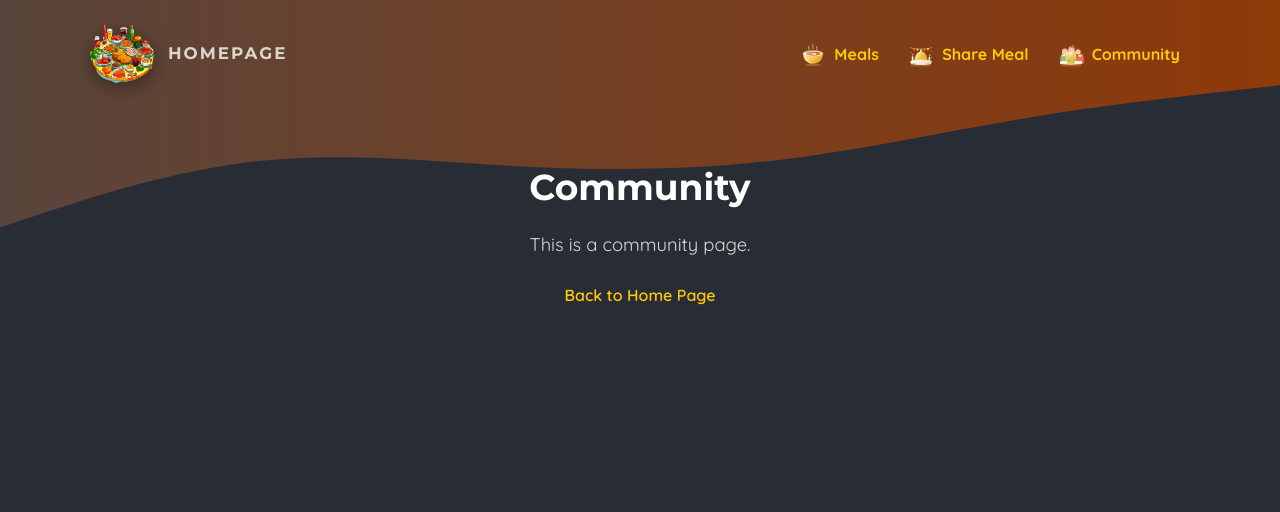
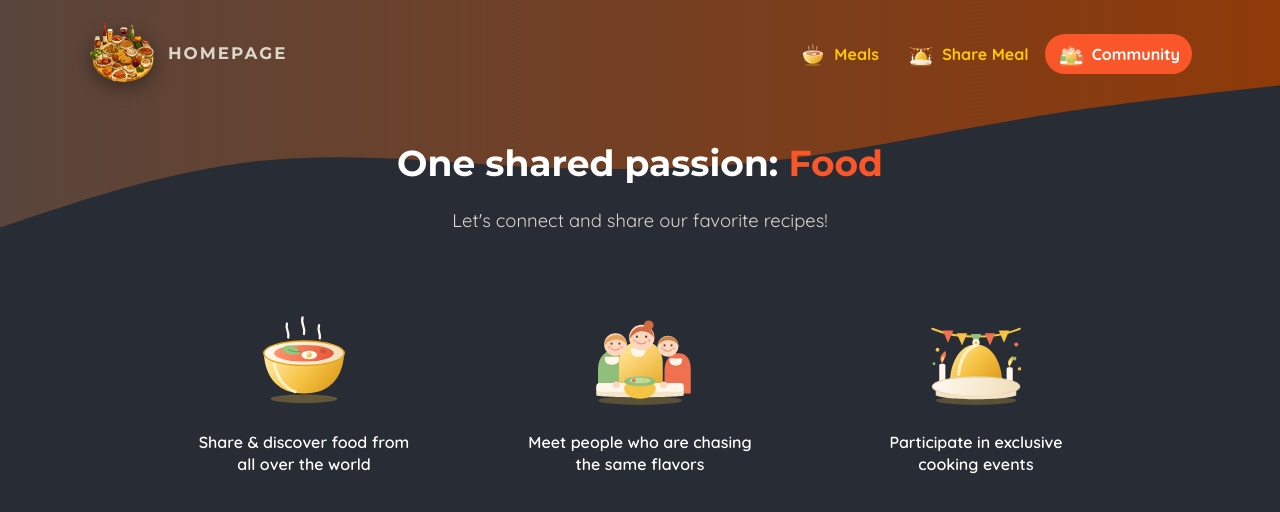
Before and after one commit to DmitriyMalayev/next-recipes-app, a Next.js app: page /community in a window 1280 px wide. Shown: the top 512 px of the page. Built offline with nearby package versions, Linux system fonts and the light colour scheme.

Commit message:
Refactor community and meals pages with enhanced layout and styling; integrate icons for perks, update navigation links, and improve typography for better readability.

```diff
--- a/app/community/page.tsx
+++ b/app/community/page.tsx
@@ -1,12 +1,52 @@
-import Link from "next/link";
+import Image from "next/image";
+
+import mealIcon from "@/assets/icons/meal.svg";
+import communityIcon from "@/assets/icons/community.svg";
+import eventsIcon from "@/assets/icons/events.svg";
+
+const perks = [
+  {
+    icon: mealIcon,
+    alt: "A delicious meal",
+    text: "Share & discover food from all over the world",
+  },
+  {
+    icon: communityIcon,
+    alt: "A crowd of people, cooking",
+    text: "Meet people who are chasing the same flavors",
+  },
+  {
+    icon: eventsIcon,
+    alt: "A crowd of people at a cooking event",
+    text: "Participate in exclusive cooking events",
+  },
+];
 
 export default function CommunityPage() {
   return (
-    <main>
-      <h1>Community</h1>
-      <p>This is a community page.</p>
-
-      <Link href="/">Back to Home Page</Link>
+    <main className="mx-auto my-0 w-full max-w-5xl px-6 text-center">
+      <header className="mx-auto max-w-2xl pt-10 pb-16 text-center">
+        <h1 className="mb-4 font-display text-4xl leading-normal font-bold text-white">
+          One shared passion: <span className="text-[#f9572a]">Food</span>
+        </h1>
+        <p className="mb-0 text-[1.15rem] leading-[1.6] text-[#ddd6cb]">
+          Let&apos;s connect and share our favorite recipes!
+        </p>
+      </header>
+      <ul className="m-0 grid list-none grid-cols-1 gap-12 p-0 sm:grid-cols-3 sm:gap-8">
+        {perks.map((perk) => (
+          <li key={perk.alt} className="flex flex-col items-center text-center">
+            <Image
+              src={perk.icon}
+              alt={perk.alt}
+              className="mb-5 h-28 w-28 object-contain"
+            />
+            <p className="mb-0 max-w-56 text-base leading-snug font-semibold text-white">
+              {perk.text}
+            </p>
+          </li>
+        ))}
+      </ul>
     </main>
   );
 }
--- a/app/globals.css
+++ b/app/globals.css
@@ -1,191 +1,12 @@
 @import "tailwindcss";
 
-* {
-  box-sizing: border-box;
-}
-
-html {
-  font-family: "Quicksand", sans-serif;
+@theme {
+  --font-sans: "Quicksand", sans-serif;
+  --font-display: "Montserrat", sans-serif;
 }
 
 body {
-  margin: 0;
   background: radial-gradient(#282c34, #282c34);
   color: #ddd8d8;
+  margin: 0;
 }
-
-main {
-  max-width: 40rem;
-  margin: 4rem auto;
-  padding: 0 1.5rem;
-  text-align: center;
-}
-
-h1 {
-  margin: 0 0 1rem;
-  font-family: "Montserrat", sans-serif;
-  font-size: 2.25rem;
-  font-weight: 700;
-  color: #fff;
-}
-
-p {
-  margin: 0 0 1.5rem;
-  font-size: 1.15rem;
-  line-height: 1.6;
-}
-
-main a {
-  display: block;
-  width: fit-content;
-  margin: 0.75rem auto;
-  color: #ffc905;
-  font-weight: 600;
-  text-decoration: none;
-}
-
-main a:hover,
-main a:focus-visible {
-  color: #f9572a;
-}
-
-body > header {
-  display: flex;
-  align-items: center;
-  justify-content: space-between;
-  gap: 1rem 2rem;
-  flex-wrap: wrap;
-  padding: 1.25rem 1.5rem 0.5rem;
-}
-
-header .brand {
-  display: flex;
-  align-items: center;
-  gap: 0.75rem;
-  color: #ddd6cb;
-  font-family: "Montserrat", sans-serif;
-  font-size: 1.05rem;
-  font-weight: 700;
-  letter-spacing: 0.12em;
-  text-decoration: none;
-  text-transform: uppercase;
-}
-
-header .brand img {
-  width: 4.25rem;
-  height: 4.25rem;
-  object-fit: contain;
-  filter: drop-shadow(0 0.35rem 0.6rem rgba(0, 0, 0, 0.4));
-}
-
-header .brand:hover,
-header .brand:focus-visible {
-  color: #ffc905;
-}
-
-header nav {
-  margin-left: auto;
-}
-
-header nav ul {
-  display: flex;
-  flex-wrap: wrap;
-  align-items: center;
-  justify-content: flex-end;
-  gap: 0.25rem;
-  margin: 0;
-  padding: 0;
-  list-style: none;
-}
-
-header nav a {
-  display: inline-flex;
-  align-items: center;
-  gap: 0.45rem;
-  padding: 0.4rem 0.75rem;
-  border-radius: 999px;
-  color: #ffc905;
-  font-weight: 700;
-  text-decoration: none;
-  white-space: nowrap;
-}
-
-header nav a img {
-  width: 1.75rem;
-  height: 1.75rem;
-  object-fit: contain;
-}
-
-header nav a:hover,
-header nav a:focus-visible {
-  color: #fff;
-  background: #f9572a;
-}
-
-.header-background {
-  position: absolute;
-  width: 100%;
-  height: 320px;
-  top: 0;
-  left: 0;
-  z-index: -1;
-}
-
-.header-background svg {
-  display: block;
-  width: 100%;
-  height: auto;
-}
-
-@media (max-width: 720px) {
-  body > header {
-    flex-direction: column;
-    align-items: center;
-    padding-inline: 1rem;
-  }
-
-  header nav {
-    margin-left: 0;
-    width: 100%;
-  }
-
-  header nav ul {
-    justify-content: center;
-  }
-
-  header nav a {
-    gap: 0.35rem;
-    padding: 0.35rem 0.5rem;
-    font-size: 0.95rem;
-  }
-
-  header nav a img {
-    width: 1.5rem;
-    height: 1.5rem;
-  }
-}
-
-.not-found {
-  margin-top: 5rem;
-  text-align: center;
-}
-
-.not-found h1 {
-  font-size: 5rem;
-  margin: 0px;
-  font-weight: 900;
-  color: #262626;
-  text-transform: uppercase;
-  background: linear-gradient(90deg, #f9572a, #ffc905);
-  -webkit-background-clip: text;
-  -webkit-text-fill-color: transparent;
-  background-size: cover;
-  background-position: center;
-  font-family: "Montserrat", sans-serif;
-}
-
-.not-found p {
-  font-size: 1.5rem;
-  font-weight: 500;
-  color: #ddd8d8;
-}
--- a/app/meals/[slug]/page.tsx
+++ b/app/meals/[slug]/page.tsx
@@ -8,11 +8,23 @@ export default async function MealPage({
   const { slug } = await params;
   console.log("slug", slug);
   return (
-    <main>
-      <h1>Meal: {slug} </h1>
-      <p>This is a meal page.</p>
-      <Link href="/meals">Back to Meals</Link>
-      <Link href="/">Back to Home Page</Link>
+    <main className="mx-auto my-16 max-w-160 px-6 text-center">
+      <h1 className="mb-4 font-display text-4xl leading-normal font-bold text-white">
+        Meal: {slug}{" "}
+      </h1>
+      <p className="mb-6 text-[1.15rem] leading-[1.6]">This is a meal page.</p>
+      <Link
+        href="/meals"
+        className="mx-auto my-3 block w-fit font-semibold text-[#ffc905] no-underline hover:text-[#f9572a] focus-visible:text-[#f9572a]"
+      >
+        Back to Meals
+      </Link>
+      <Link
+        href="/"
+        className="mx-auto my-3 block w-fit font-semibold text-[#ffc905] no-underline hover:text-[#f9572a] focus-visible:text-[#f9572a]"
+      >
+        Back to Home Page
+      </Link>
     </main>
   );
 }
--- a/app/meals/page.tsx
+++ b/app/meals/page.tsx
@@ -2,12 +2,29 @@ import Link from "next/link";
 
 export default function MealsPage() {
   return (
-    <main>
-      <h1>Meals</h1>
-      <p>This is a meals page.</p>
-      <Link href="/meals/share">Share a Meal</Link>
-      <Link href="/">Back to Home Page</Link>
-      <Link href="/community">Community</Link>
+    <main className="mx-auto my-16 max-w-160 px-6 text-center">
+      <h1 className="mb-4 font-display text-4xl leading-normal font-bold text-white">
+        Meals
+      </h1>
+      <p className="mb-6 text-[1.15rem] leading-[1.6]">This is a meals page.</p>
+      <Link
+        href="/meals/share"
+        className="mx-auto my-3 block w-fit font-semibold text-[#ffc905] no-underline hover:text-[#f9572a] focus-visible:text-[#f9572a]"
+      >
+        Share a Meal
+      </Link>
+      <Link
+        href="/"
+        className="mx-auto my-3 block w-fit font-semibold text-[#ffc905] no-underline hover:text-[#f9572a] focus-visible:text-[#f9572a]"
+      >
+        Back to Home Page
+      </Link>
+      <Link
+        href="/community"
+        className="mx-auto my-3 block w-fit font-semibold text-[#ffc905] no-underline hover:text-[#f9572a] focus-visible:text-[#f9572a]"
+      >
+        Community
+      </Link>
     </main>
   );
 }
--- a/app/meals/share/page.tsx
+++ b/app/meals/share/page.tsx
@@ -2,11 +2,25 @@ import Link from "next/link";
 
 export default function ShareMealPage() {
   return (
-    <main>
-      <h1>Share Meal</h1>
-      <p>This is a share meal page.</p>
-      <Link href="/meals">Back to Meals</Link>
-      <Link href="/">Back to Home Page</Link>
+    <main className="mx-auto my-16 max-w-160 px-6 text-center">
+      <h1 className="mb-4 font-display text-4xl leading-normal font-bold text-white">
+        Share Meal
+      </h1>
+      <p className="mb-6 text-[1.15rem] leading-[1.6]">
+        This is a share meal page.
+      </p>
+      <Link
+        href="/meals"
+        className="mx-auto my-3 block w-fit font-semibold text-[#ffc905] no-underline hover:text-[#f9572a] focus-visible:text-[#f9572a]"
+      >
+        Back to Meals
+      </Link>
+      <Link
+        href="/"
+        className="mx-auto my-3 block w-fit font-semibold text-[#ffc905] no-underline hover:text-[#f9572a] focus-visible:text-[#f9572a]"
+      >
+        Back to Home Page
+      </Link>
     </main>
   );
 }
--- a/components/header.tsx
+++ b/components/header.tsx
@@ -1,14 +1,32 @@
+"use client";
 import Image from "next/image";
 import Link from "next/link";
 import logoImage from "@/assets/logo.png";
 import mealsImage from "@/assets/icons/meal.svg";
 import shareImage from "@/assets/icons/events.svg";
 import communityImage from "@/assets/icons/community.svg";
+import { usePathname } from "next/navigation";
+
+const navLinkClassName =
+  "inline-flex items-center gap-[0.45rem] rounded-full px-3 py-[0.4rem] font-bold whitespace-nowrap text-[#ffc905] no-underline hover:bg-[#f9572a] hover:text-white focus-visible:bg-[#f9572a] focus-visible:text-white aria-[current=page]:bg-[#f9572a] aria-[current=page]:text-white max-[720px]:gap-[0.35rem] max-[720px]:px-2 max-[720px]:py-[0.35rem] max-[720px]:text-[0.95rem]";
+
+const navIconClassName =
+  "h-7 w-7 object-contain max-[720px]:h-6 max-[720px]:w-6";
+
 export default function Header() {
+  const pathname = usePathname();
+  const isMeals = pathname === "/meals";
+  const isShare = pathname === "/meals/share";
+  const isCommunity = pathname === "/community";
+
   return (
     <>
-      <div className="header-background">
-        <svg xmlns="http://www.w3.org/2000/svg" viewBox="0 0 1440 320">
+      <div className="absolute top-0 left-0 z-[-1] h-[320px] w-full">
+        <svg
+          xmlns="http://www.w3.org/2000/svg"
+          viewBox="0 0 1440 320"
+          className="block h-auto w-full"
+        >
           <defs>
             <linearGradient id="gradient" x1="0%" y1="0%" x2="100%" y2="0%">
               <stop
@@ -27,34 +45,68 @@ export default function Header() {
           ></path>
         </svg>
       </div>
-      <header className="mx-auto w-full max-w-6xl">
-        <Link className="brand" href="/">
+      <header className="mx-auto flex w-full max-w-6xl flex-wrap items-center justify-between gap-x-8 gap-y-4 px-6 pt-5 pb-2 max-[720px]:flex-col max-[720px]:items-center max-[720px]:px-4">
+        <Link
+          className="flex items-center gap-3 font-display text-[1.05rem] font-bold tracking-[0.12em] text-[#ddd6cb] uppercase no-underline hover:text-[#ffc905] focus-visible:text-[#ffc905]"
+          href="/"
+        >
           <Image
             src={logoImage}
             alt="Logo"
             width={68}
             height={68}
             loading="eager"
+            className="h-[4.25rem] w-[4.25rem] object-contain drop-shadow-[0_0.35rem_0.6rem_rgba(0,0,0,0.4)]"
           />
           Homepage
         </Link>
-        <nav>
-          <ul>
+        <nav className="ml-auto max-[720px]:ml-0 max-[720px]:w-full">
+          <ul className="m-0 flex list-none flex-wrap items-center justify-end gap-1 p-0 max-[720px]:justify-center">
             <li>
-              <Link href="/meals">
-                <Image src={mealsImage.src} alt="" width={28} height={28} />
+              <Link
+                href="/meals"
+                aria-current={isMeals ? "page" : undefined}
+                className={navLinkClassName}
+              >
+                <Image
+                  src={mealsImage.src}
+                  alt=""
+                  width={28}
+                  height={28}
+                  className={navIconClassName}
+                />
                 Meals
               </Link>
             </li>
             <li>
-              <Link href="/meals/share">
-                <Image src={shareImage.src} alt="" width={28} height={28} />
+              <Link
+                href="/meals/share"
+                aria-current={isShare ? "page" : undefined}
+                className={navLinkClassName}
+              >
+                <Image
+                  src={shareImage.src}
+                  alt=""
+                  width={28}
+                  height={28}
+                  className={navIconClassName}
+                />
                 Share Meal
               </Link>
             </li>
             <li>
-              <Link href="/community">
-                <Image src={communityImage.src} alt="" width={28} height={28} />
+              <Link
+                href="/community"
+                aria-current={isCommunity ? "page" : undefined}
+                className={navLinkClassName}
+              >
+                <Image
+                  src={communityImage.src}
+                  alt=""
+                  width={28}
+                  height={28}
+                  className={navIconClassName}
+                />
                 Community
               </Link>
             </li>
--- a/components/image-slideshow.tsx
+++ b/components/image-slideshow.tsx
@@ -42,6 +42,7 @@ export default function ImageSlideshow() {
   }, [isPaused, currentImageIndex]);
 
   function showPrevious() {
+    console.log("showPrevious");
     setCurrentImageIndex((prevIndex) =>
       prevIndex === 0 ? images.length - 1 : prevIndex - 1,
     );
```
Also changed, not shown: app/page.tsx (+12 -11 lines), app/icon.png, assets/logo.png.
